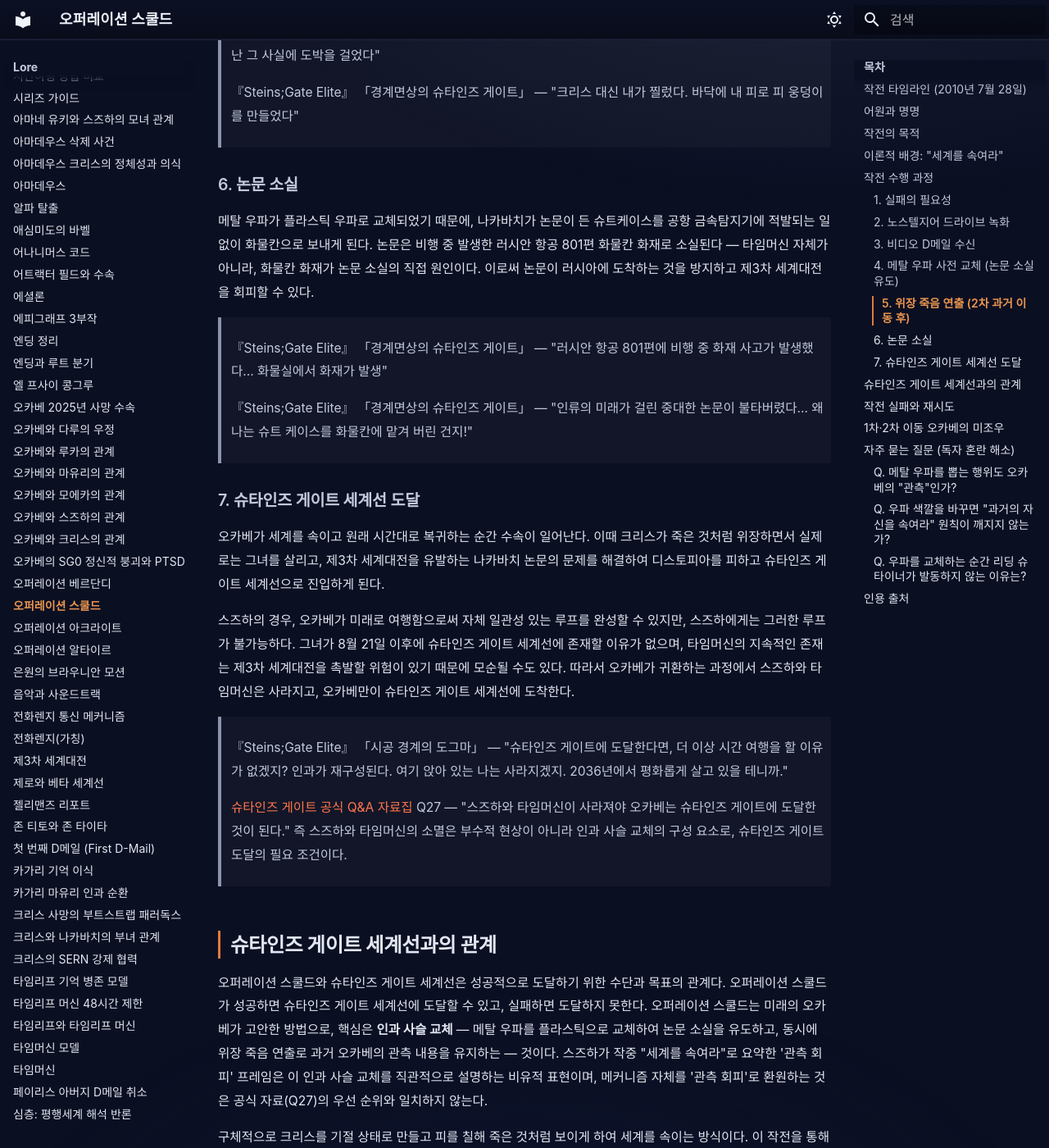
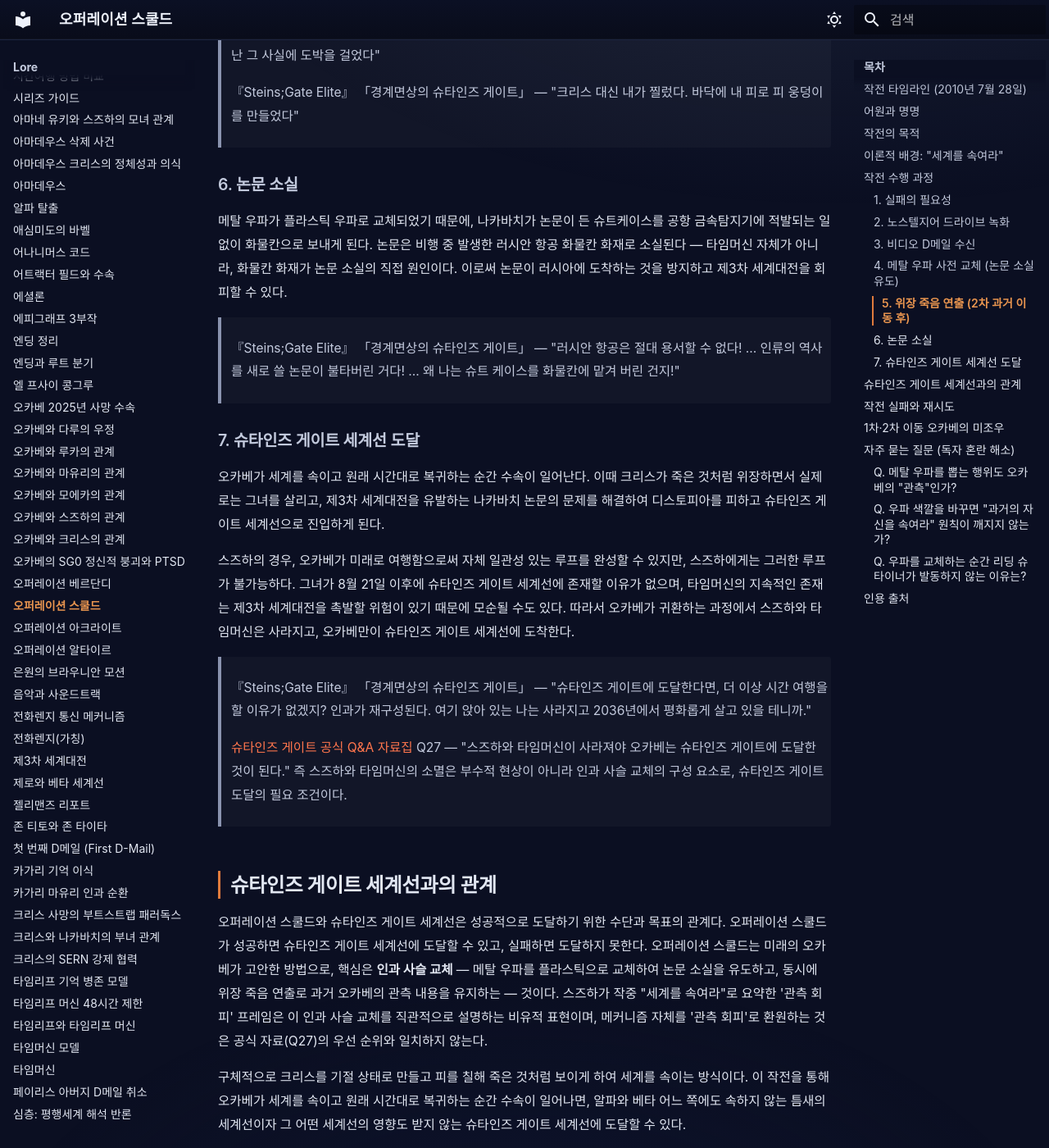
Before and after one commit to sgwiki/sgwiki.github.io, an MkDocs documentation site: the page built from wiki/lore/오퍼레이션-스쿨드.md, in a window 1280 px wide and 1400 px high, scrolled down 4442 px. Shown: the whole window at 82% size. Built offline with MkDocs 1.6.1 and Material for MkDocs 9.7.7, drawn with Linux system fonts in a browser that asks for light colours; some web fonts are replaced.

Commit message:
fix(wiki): 오퍼레이션-스쿨드 — P10 fb2b0604 패치 적용

```diff
--- a/wiki/lore/오퍼레이션-스쿨드.md
+++ b/wiki/lore/오퍼레이션-스쿨드.md
@@ -101,11 +101,9 @@ description: "오퍼레이션 스쿨드(Operation Skuld)는 슈타인즈 게이
 
 ### 6. 논문 소실
 
-메탈 우파가 플라스틱 우파로 교체되었기 때문에, 나카바치가 논문이 든 슈트케이스를 공항 금속탐지기에 적발되는 일 없이 화물칸으로 보내게 된다. 논문은 비행 중 발생한 러시안 항공 801편 화물칸 화재로 소실된다 — 타임머신 자체가 아니라, 화물칸 화재가 논문 소실의 직접 원인이다. 이로써 논문이 러시아에 도착하는 것을 방지하고 제3차 세계대전을 회피할 수 있다.
+메탈 우파가 플라스틱 우파로 교체되었기 때문에, 나카바치가 논문이 든 슈트케이스를 공항 금속탐지기에 적발되는 일 없이 화물칸으로 보내게 된다. 논문은 비행 중 발생한 러시안 항공 화물칸 화재로 소실된다 — 타임머신 자체가 아니라, 화물칸 화재가 논문 소실의 직접 원인이다. 이로써 논문이 러시아에 도착하는 것을 방지하고 제3차 세계대전을 회피할 수 있다.
 
-> 『Steins;Gate Elite』 「경계면상의 슈타인즈 게이트」 — "러시안 항공 801편에 비행 중 화재 사고가 발생했다... 화물실에서 화재가 발생"
->
-> 『Steins;Gate Elite』 「경계면상의 슈타인즈 게이트」 — "인류의 미래가 걸린 중대한 논문이 불타버렸다... 왜 나는 슈트 케이스를 화물칸에 맡겨 버린 건지!"
+> 『Steins;Gate Elite』 「경계면상의 슈타인즈 게이트」 — "러시안 항공은 절대 용서할 수 없다! ... 인류의 역사를 새로 쓸 논문이 불타버린 거다! ... 왜 나는 슈트 케이스를 화물칸에 맡겨 버린 건지!"
 
 ### 7. 슈타인즈 게이트 세계선 도달
 
@@ -113,7 +111,7 @@ description: "오퍼레이션 스쿨드(Operation Skuld)는 슈타인즈 게이
 
 스즈하의 경우, 오카베가 미래로 여행함으로써 자체 일관성 있는 루프를 완성할 수 있지만, 스즈하에게는 그러한 루프가 불가능하다. 그녀가 8월 21일 이후에 슈타인즈 게이트 세계선에 존재할 이유가 없으며, 타임머신의 지속적인 존재는 제3차 세계대전을 촉발할 위험이 있기 때문에 모순될 수도 있다. 따라서 오카베가 귀환하는 과정에서 스즈하와 타임머신은 사라지고, 오카베만이 슈타인즈 게이트 세계선에 도착한다.
 
-> 『Steins;Gate Elite』 「시공 경계의 도그마」 — "슈타인즈 게이트에 도달한다면, 더 이상 시간 여행을 할 이유가 없겠지? 인과가 재구성된다. 여기 앉아 있는 나는 사라지겠지. 2036년에서 평화롭게 살고 있을 테니까."
+> 『Steins;Gate Elite』 「경계면상의 슈타인즈 게이트」 — "슈타인즈 게이트에 도달한다면, 더 이상 시간 여행을 할 이유가 없겠지? 인과가 재구성된다. 여기 앉아 있는 나는 사라지고 2036년에서 평화롭게 살고 있을 테니까."
 
 > [슈타인즈 게이트 공식 Q&A 자료집](../근거자료/공식/qa-자료집.md) Q27 — "스즈하와 타임머신이 사라져야 오카베는 슈타인즈 게이트에 도달한 것이 된다." 즉 스즈하와 타임머신의 소멸은 부수적 현상이 아니라 인과 사슬 교체의 구성 요소로, 슈타인즈 게이트 도달의 필요 조건이다.
 
```
